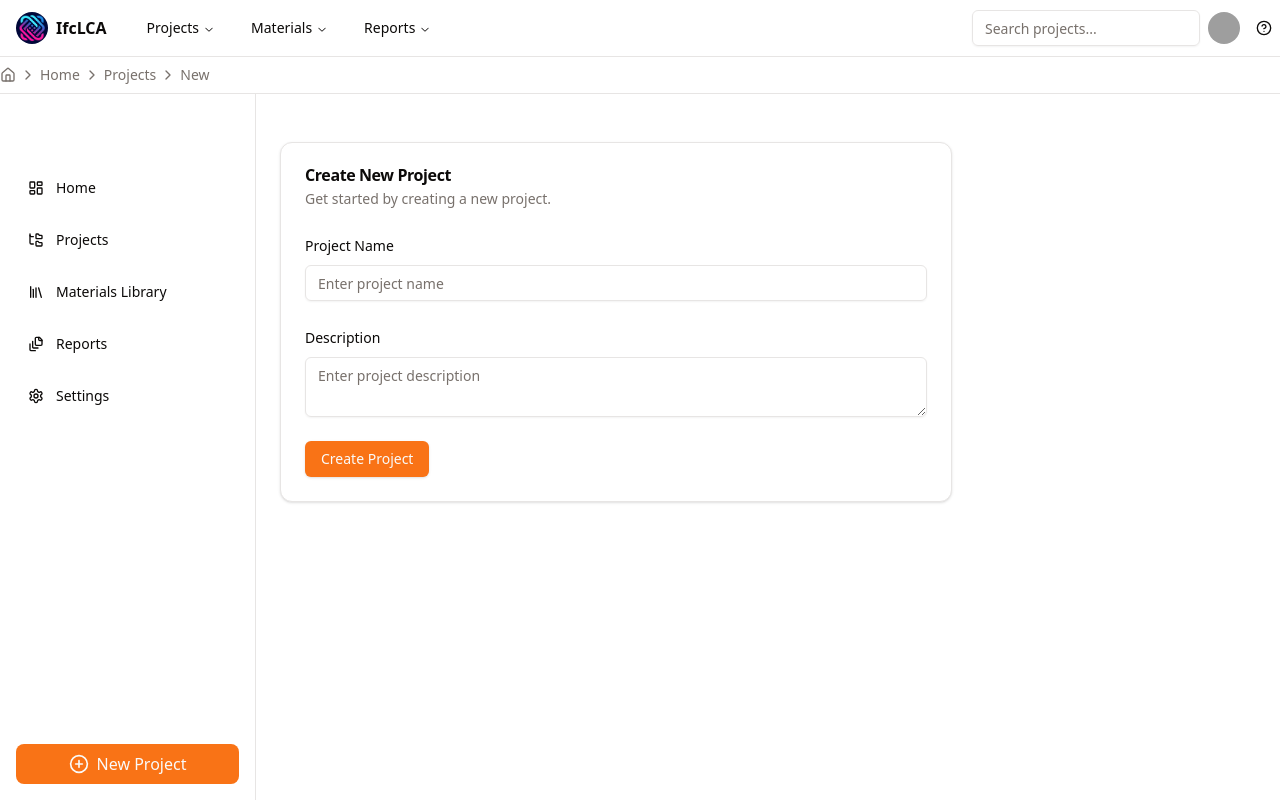
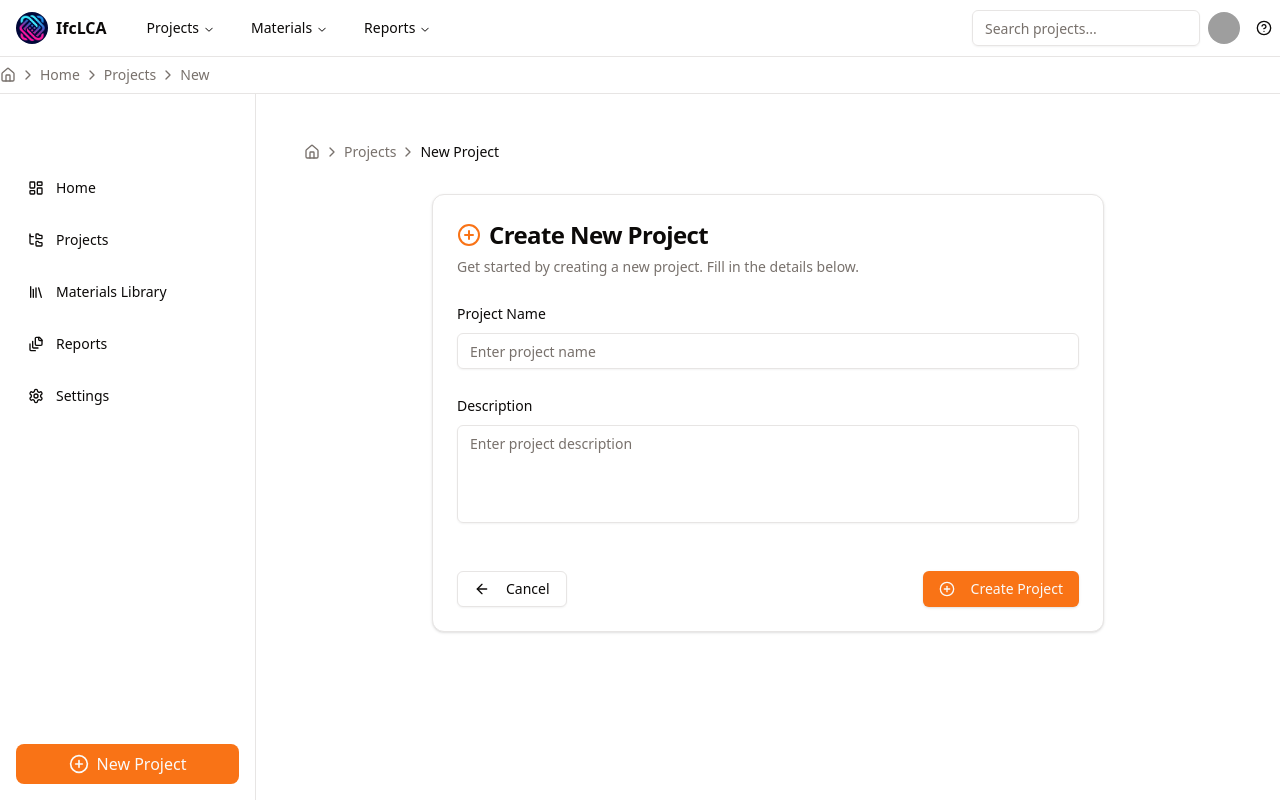
Before and after one commit to IfcLCA/IfcLCA, a Next.js app: page /projects/new in a window 1280 px wide. Built offline with nearby package versions, Linux system fonts and the light colour scheme; grey boxes are pictures that could not be loaded.

Commit message:
new project page

```diff
--- a/src/components/projects-new-page.tsx
+++ b/src/components/projects-new-page.tsx
@@ -15,18 +15,18 @@ import {
   CardTitle,
 } from "@/components/ui/card";
 import { Input } from "@/components/ui/input";
-import { Label } from "@/components/ui/label";
 import { Textarea } from "@/components/ui/textarea";
 import {
   Form,
   FormControl,
-  FormDescription,
   FormField,
   FormItem,
   FormLabel,
   FormMessage,
 } from "@/components/ui/form";
 import { toast } from "@/hooks/use-toast";
+import { Loader2, PlusCircle, ArrowLeft } from "lucide-react";
+import { Breadcrumbs } from "@/components/breadcrumbs";
 
 const formSchema = z.object({
   name: z.string().min(2, {
@@ -83,17 +83,26 @@ export default function ProjectsNewPage() {
     }
   }
 
+  const breadcrumbItems = [
+    { label: "Projects", href: "/projects" },
+    { label: "New Project", href: undefined },
+  ];
+
   return (
-    <div className="container max-w-2xl py-6">
-      <Card>
+    <div className="container mx-auto p-6 space-y-8">
+      <Breadcrumbs items={breadcrumbItems} />
+      <Card className="max-w-2xl mx-auto">
         <CardHeader>
-          <CardTitle>Create New Project</CardTitle>
+          <CardTitle className="text-2xl font-bold flex items-center gap-2">
+            <PlusCircle className="h-6 w-6 text-primary" />
+            Create New Project
+          </CardTitle>
           <CardDescription>
-            Get started by creating a new project.
+            Get started by creating a new project. Fill in the details below.
           </CardDescription>
         </CardHeader>
         <Form {...form}>
-          <form onSubmit={form.handleSubmit(onSubmit)}>
+          <form onSubmit={form.handleSubmit(onSubmit)} className="space-y-6">
             <CardContent className="space-y-6">
               <FormField
                 control={form.control}
@@ -102,7 +111,11 @@ export default function ProjectsNewPage() {
                   <FormItem>
                     <FormLabel>Project Name</FormLabel>
                     <FormControl>
-                      <Input placeholder="Enter project name" {...field} />
+                      <Input
+                        placeholder="Enter project name"
+                        {...field}
+                        className="w-full"
+                      />
                     </FormControl>
                     <FormMessage />
                   </FormItem>
@@ -118,6 +131,8 @@ export default function ProjectsNewPage() {
                       <Textarea
                         placeholder="Enter project description"
                         {...field}
+                        className="w-full resize-none"
+                        rows={4}
                       />
                     </FormControl>
                     <FormMessage />
@@ -125,9 +140,28 @@ export default function ProjectsNewPage() {
                 )}
               />
             </CardContent>
-            <CardFooter>
+            <CardFooter className="flex justify-between">
+              <Button
+                type="button"
+                variant="outline"
+                onClick={() => router.back()}
+                disabled={isSubmitting}
+              >
+                <ArrowLeft className="mr-2 h-4 w-4" />
+                Cancel
+              </Button>
               <Button type="submit" disabled={isSubmitting}>
-                {isSubmitting ? "Creating..." : "Create Project"}
+                {isSubmitting ? (
+                  <>
+                    <Loader2 className="mr-2 h-4 w-4 animate-spin" />
+                    Creating...
+                  </>
+                ) : (
+                  <>
+                    <PlusCircle className="mr-2 h-4 w-4" />
+                    Create Project
+                  </>
+                )}
               </Button>
             </CardFooter>
           </form>
```
